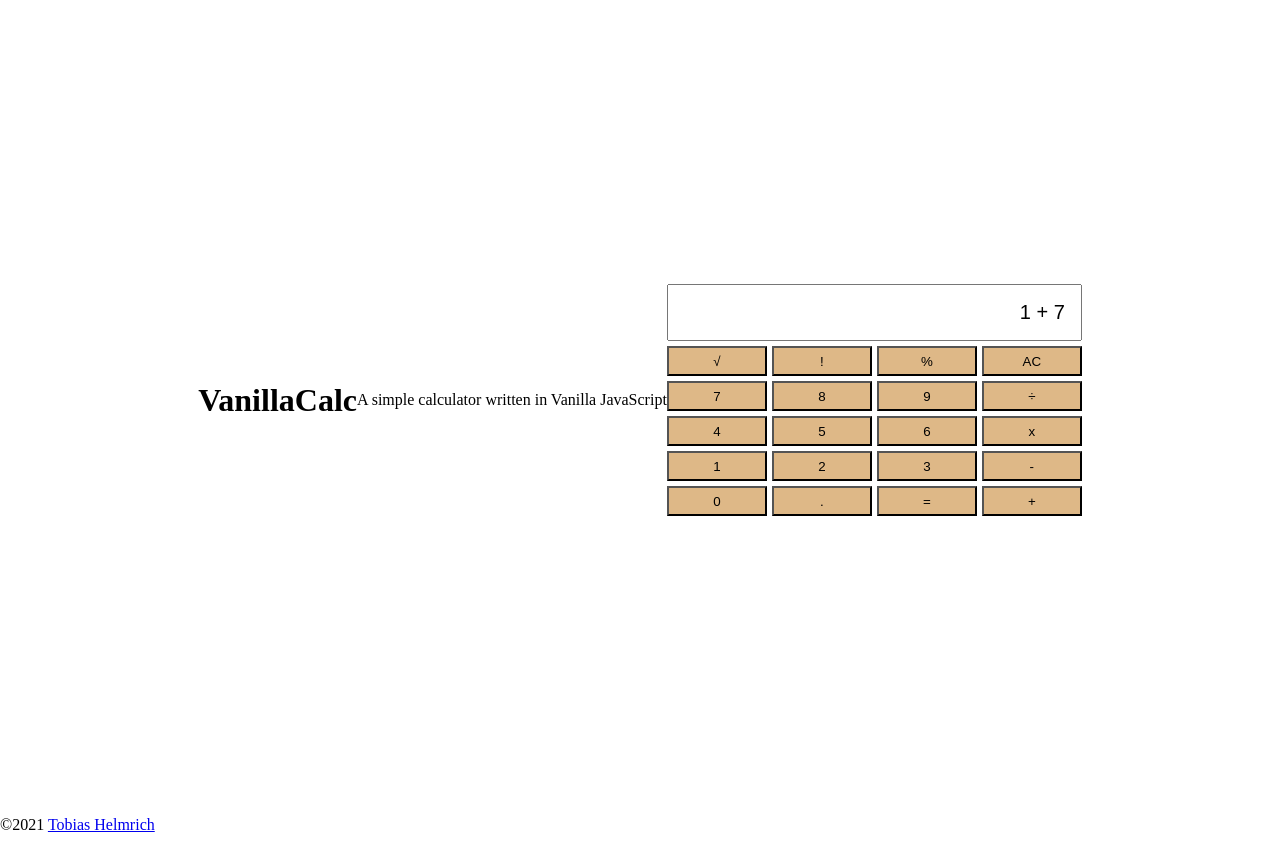
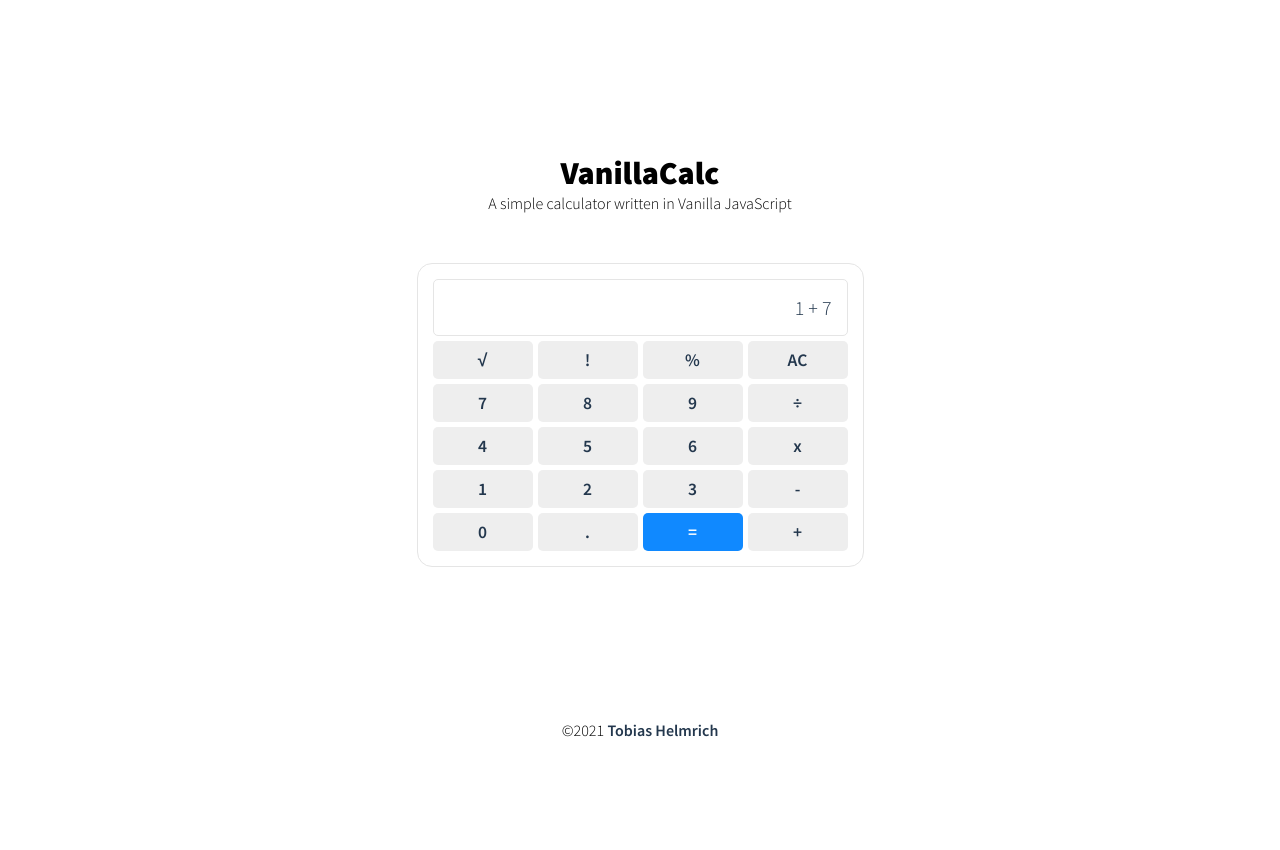
Before and after one commit to helmrich/VanillaCalc, a plain HTML site: page index.html in a window 1280 px wide. After the commit the page ends 800 px from the top, so only its background shows below. Drawn offline with Linux system fonts and the light colour scheme.

Commit message:
Improve styling

```diff
--- a/style.css
+++ b/style.css
@@ -1,35 +1,109 @@
+:root {
+    --main-font: "Source Sans Pro", sans-serif;
+    --black: #23374d;
+    --blue: #1089ff;
+    --dark-grey: #e5e5e5;
+    --light-grey: #eeeeee;
+}
+
 body {
     margin: 0;
     padding: 0;
+    font-family: var(--main-font);
+}
+
+h1 {
+    font-weight: 900;
+    margin: 0;
+}
+
+p {
+    font-weight: 300;
+    margin: 0 0 50px 0;
+}
+
+a {
+    color: var(--black);
+    text-decoration: none;
+    font-weight: 600;
+    transition: all 0.1s;
+}
+
+a:hover {
+    opacity: 0.5;
+    text-decoration: underline;
+}
+
+input {
+    font-family: var(--main-font);
+    border-radius: 5px;
 }
 
 main {
     display: flex;
+    flex-direction: column;
     justify-content: center;
     align-items: center;
-    height: 100vh;
+    height: 90vh;
+}
+
+footer {
+    display: flex;
+    justify-content: center;
+    height: 10vh;
 }
 
 #calculator {
     display: flex;
     flex-direction: column;
+    border: 1px solid var(--dark-grey);
+    padding: 15px;
+    border-radius: 15px;
 }
 
 #calculatorButtons {
     display: grid;
     grid-template-columns: repeat(4, 100px);
-    grid-template-rows: repeat(5, 30px);
     column-gap: 5px;
     row-gap: 5px;
 }
 
 #calculatorButtons > input[type="button"] {
-    background-color: burlywood;
+    font-size: 1.1rem;
+    font-weight: 600;
+    padding: 0.5rem 0;
+    background-color: var(--light-grey);
+    color: var(--black);
+    border: none;
+    transition: all 0.1s;
+}
+
+#calculatorButtons > input[value="="] {
+    background-color: var(--blue);
+    color: white;
+}
+
+#calculatorButtons > input[type="button"]:hover {
+    filter: brightness(95%);
+}
+
+#calculatorButtons > input[type="button"]:focus {
+    outline: none;
+}
+
+#calculatorButtons > input[type="button"]:active {
+    box-shadow: 0 0 0 1px var(--dark-grey);
 }
 
 #outputField {
     font-size: 20px;
+    color: var(--black);
     padding: 15px;
     margin-bottom: 5px;
     text-align: right;
+    border: 1px solid var(--dark-grey);
 }
+
+#outputField:focus {
+    outline: none;
+}
```
